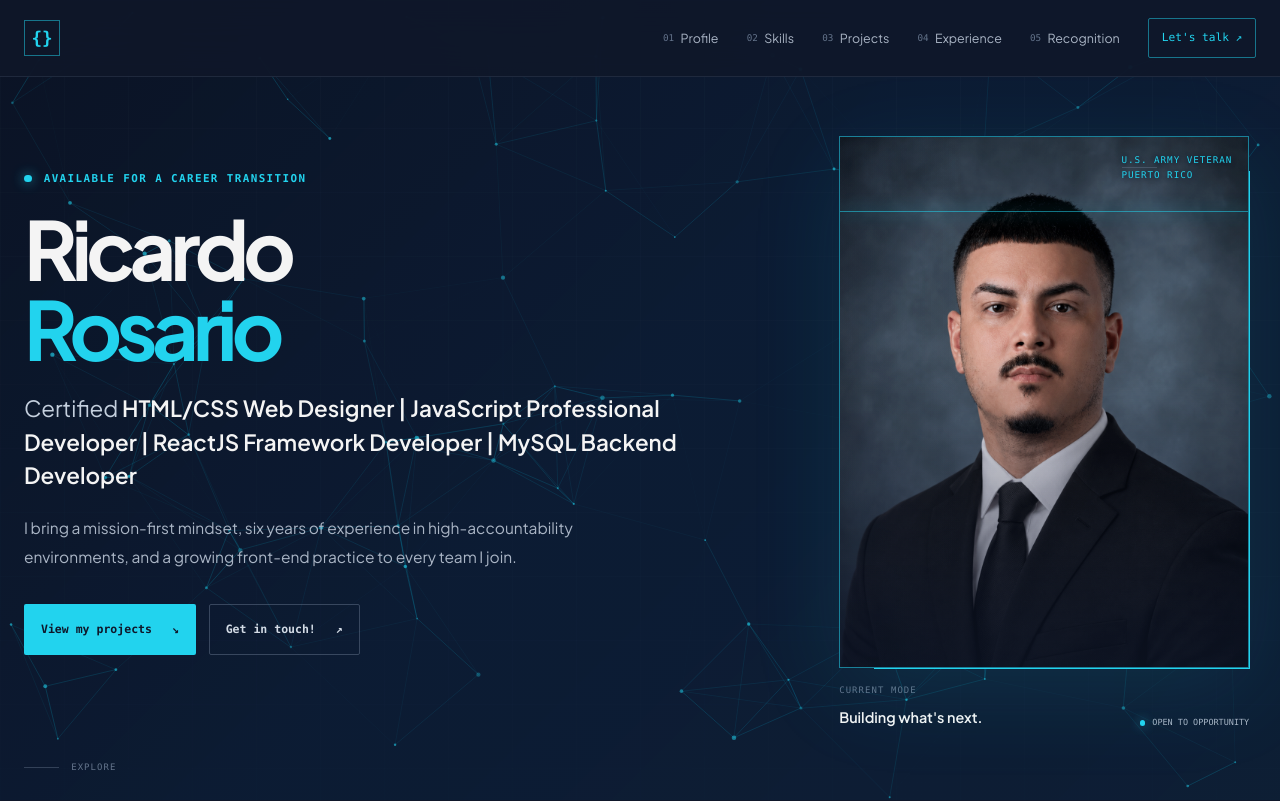
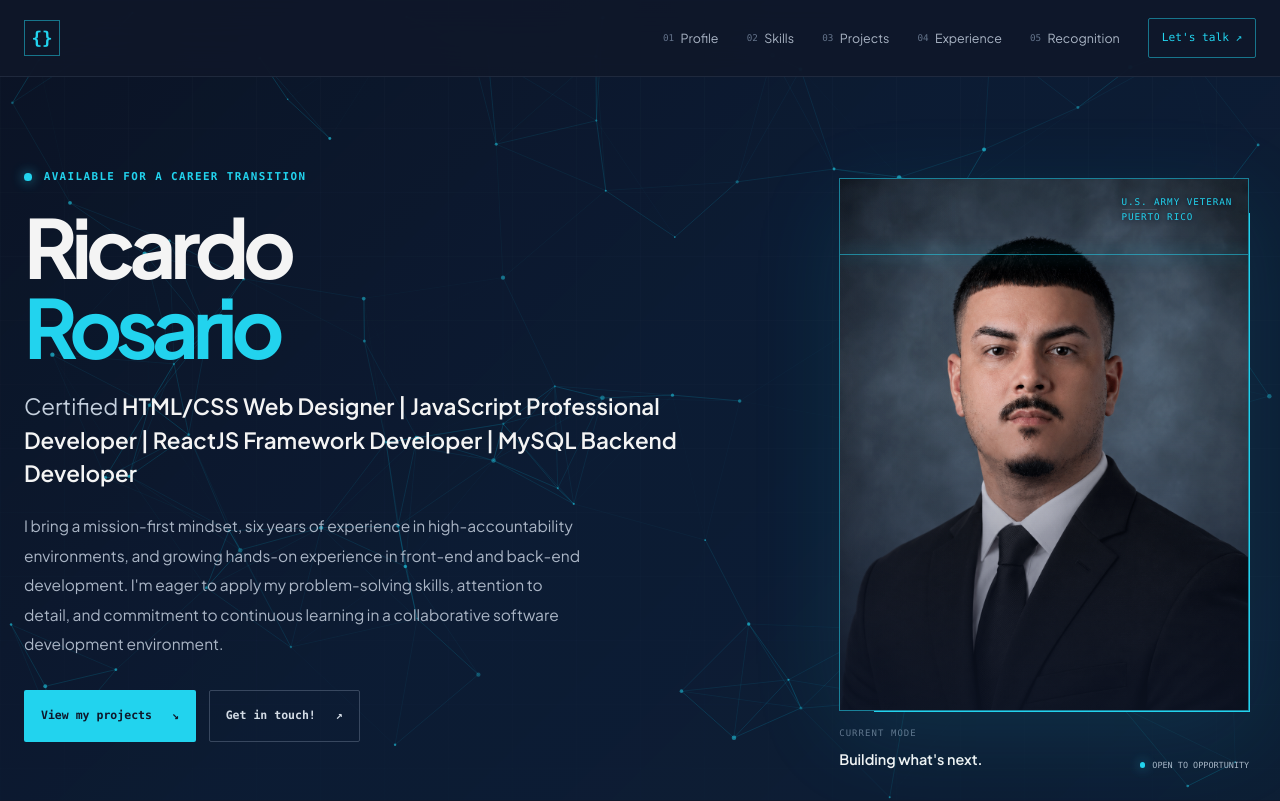
Before and after one commit to ricardoarosario/ReactJSPortfolio, a Next.js app: page / in a window 1280 px wide. Shown: the top 801 px of the page. Built offline with nearby package versions, Linux system fonts and the light colour scheme.

Commit message:
Updated Summary data

```diff
--- a/src/app/(site)/page.tsx
+++ b/src/app/(site)/page.tsx
@@ -158,8 +158,9 @@ export default function Home() {
 
               <p className='hero-summary' data-reveal data-reveal-delay='3'>
                 I bring a mission-first mindset, six years of experience in
-                high-accountability environments, and a growing front-end
-                practice to every team I join.
+                high-accountability environments, and growing hands-on experience in front-end and back-end development.
+                I'm eager to apply my problem-solving skills, attention to detail,
+                and commitment to continuous learning in a collaborative software development environment.
               </p>
 
               <div className='hero-actions' data-reveal data-reveal-delay='4'>
```
